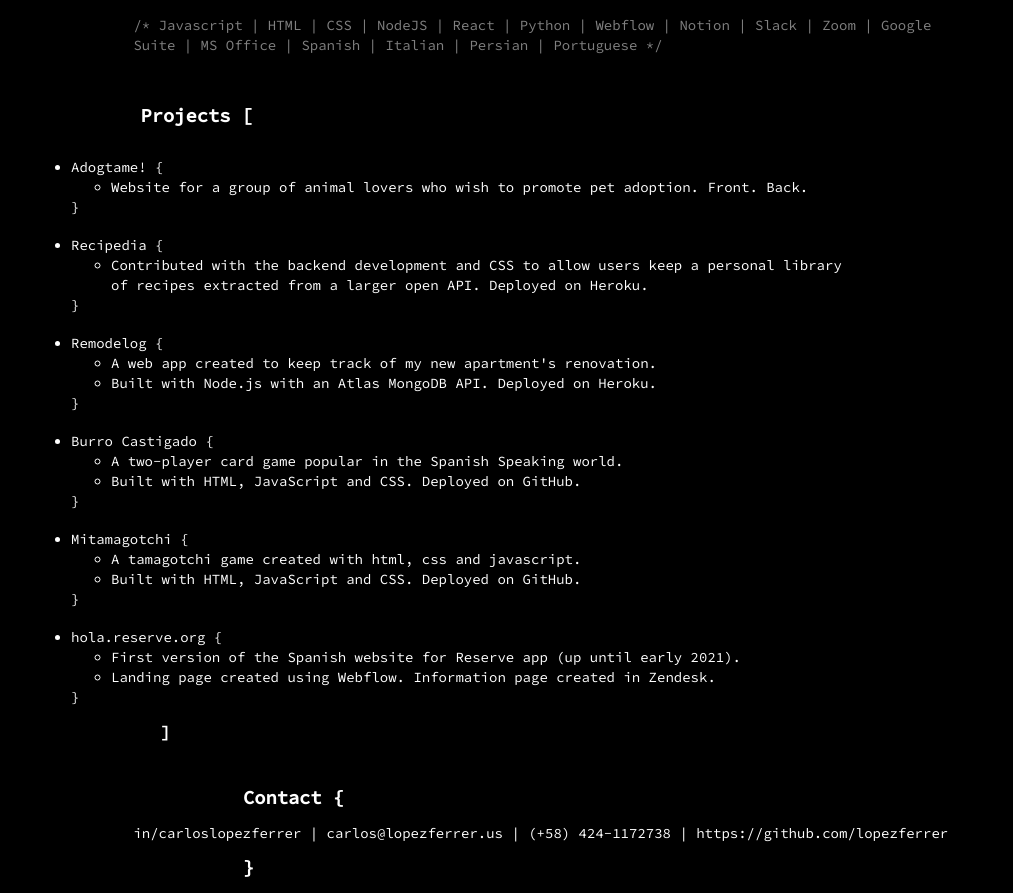
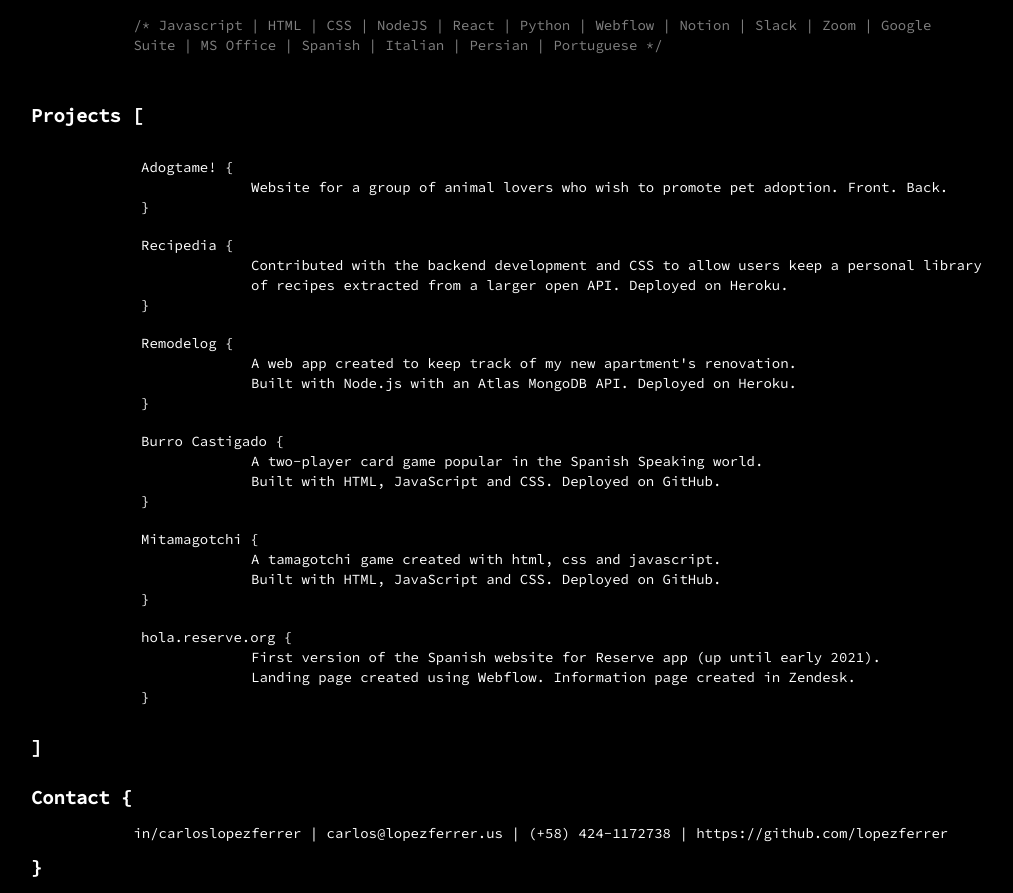
Before and after one commit to lopezferrer/portfolio, a plain HTML site: page index.html in a window 1280 px wide. Shown: the part 311-1204 px from the top of the page, without its empty margins (97-1110 px from the left). Drawn offline with Linux system fonts and the light colour scheme.

Commit message:
margins fixed

```diff
--- a/css/style.css
+++ b/css/style.css
@@ -1,6 +1,7 @@
 body {
     background: black;
     width: 80%;
+    max-width: 1200px;
     margin: auto;
 }
 
@@ -112,13 +113,12 @@ h2 {
     margin: auto;
 }
 
-
 #projects {
     width: 80%;
 }
 
 h3 {
-    width: 600px;
+    width: 100%;
     margin: auto;
     color: white;
     font-family: 'Source Code Pro', monospace;
@@ -127,6 +127,7 @@ h3 {
 
 p {
     width: 80%;
+    margin: auto auto auto 50px;
     margin: auto;
     color: white;
     font-family: 'Source Code Pro', monospace;
@@ -137,10 +138,11 @@ p {
 
 li {
     width: 100%;
-    margin: auto;
+    margin: auto auto auto 70px;
     color: white;
     font-family: 'Source Code Pro', monospace;
     font-size: 14px;
     font-weight: 400;
     line-height: 20px;
+    list-style-type: none;
 }
--- a/index.html
+++ b/index.html
@@ -78,8 +78,10 @@
               <li>First version of the Spanish website for Reserve app (up until early 2021).</li>
               <li>Landing page created using Webflow. Information page created in Zendesk.</li>
             </ul>
-          }<h3>]</h3></li>
+          }
+          </li>
         </ul>
+        <h3>]</h3>
     </div>
     <div>
       <h3 id="contact">Contact {</h3>
```
